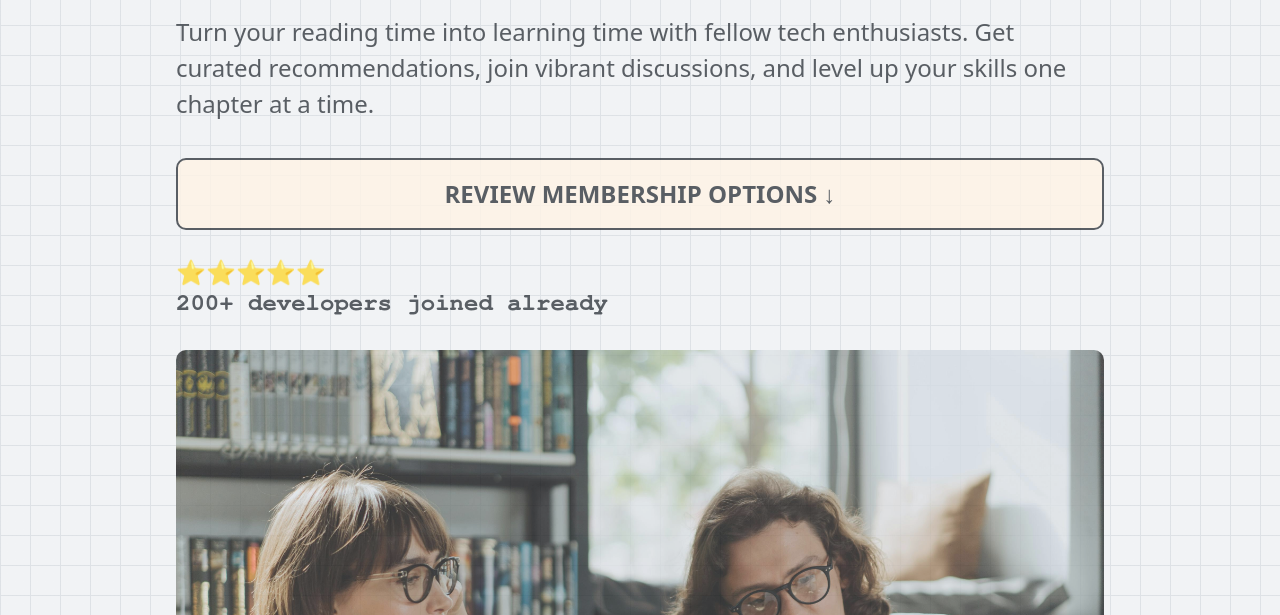
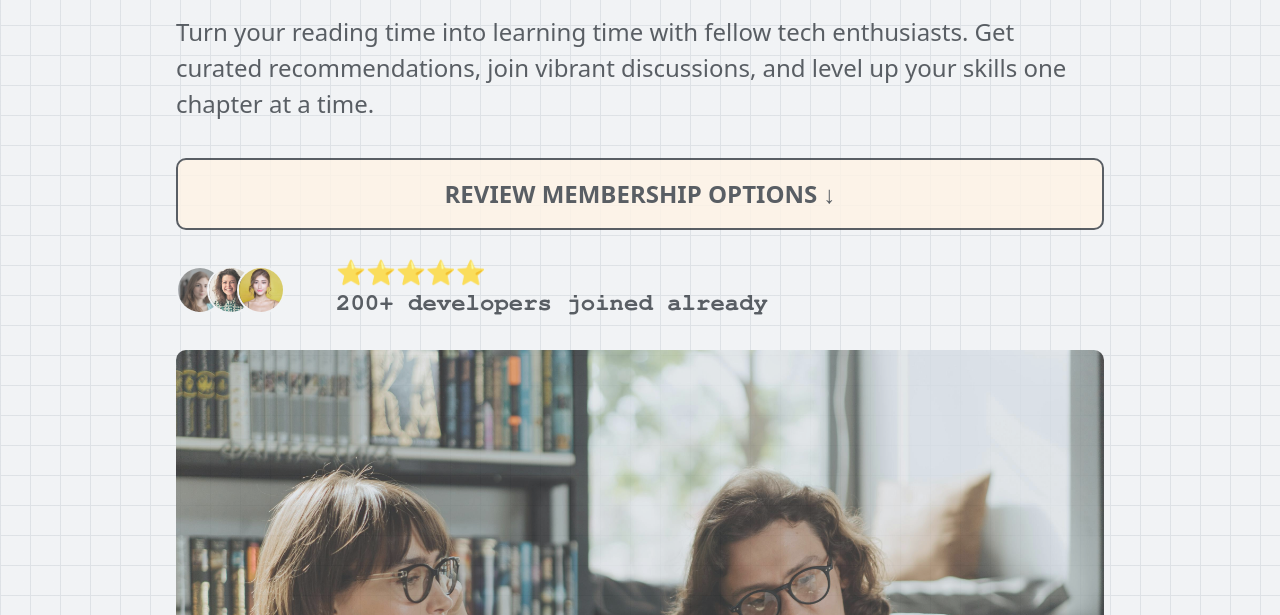
Before and after one commit to armornick/html-sandbox, a website: page public/tech-book-club/index.html in a window 1280 px wide. Shown: the part 185-800 px from the top of the page. Drawn offline with Linux system fonts and the light colour scheme.

Commit message:
added avatars

```diff
--- a/public/tech-book-club/index.html
+++ b/public/tech-book-club/index.html
@@ -23,7 +23,15 @@
 				</a>
 			</p>
 			<div class="flex">
-				<div class="avatars"></div>
+				<div class="avatars">
+					<img src="pexels-olly-3763188.jpg" alt="" class="avatar" />
+					<img src="pexels-olly-774909.jpg" alt="" class="avatar" />
+					<img
+						src="pexels-pixabay-415829.jpg"
+						alt=""
+						class="avatar"
+					/>
+				</div>
 				<div>
 					<p>
 						<span role="img" aria-label="5 stars">⭐⭐⭐⭐⭐</span>
@@ -125,7 +133,15 @@
 				>Review membership options &uarr;</a
 			>
 			<div class="flex">
-				<div class="avatars"></div>
+				<div class="avatars">
+					<img src="pexels-olly-3763188.jpg" alt="" class="avatar" />
+					<img src="pexels-olly-774909.jpg" alt="" class="avatar" />
+					<img
+						src="pexels-pixabay-415829.jpg"
+						alt=""
+						class="avatar"
+					/>
+				</div>
 				<div>
 					<p>
 						<span role="img" aria-label="5 stars">⭐⭐⭐⭐⭐</span>
--- a/public/tech-book-club/style.css
+++ b/public/tech-book-club/style.css
@@ -203,6 +203,25 @@
 		}
 	}
 
+	.avatar {
+		--avatar-size: 3rem;
+		width: var(--avatar-size);
+		height: var(--avatar-size);
+		border: 2px solid var(--color-light);
+		border-radius: 50%;
+		object-fit: cover;
+	}
+
+	.avatars {
+		display: flex;
+		align-items: center;
+		margin-right: 1rem;
+
+		& > .avatar + .avatar {
+			margin-left: -12%;
+		}
+	}
+
 	.circled {
 		border: 2px solid var(--color-orange);
 		border-radius: 70%;
```
Also changed, not shown: public/tech-book-club/pexels-olly-3763188.jpg (added), public/tech-book-club/pexels-olly-774909.jpg (added), public/tech-book-club/pexels-pixabay-415829.jpg (added).
